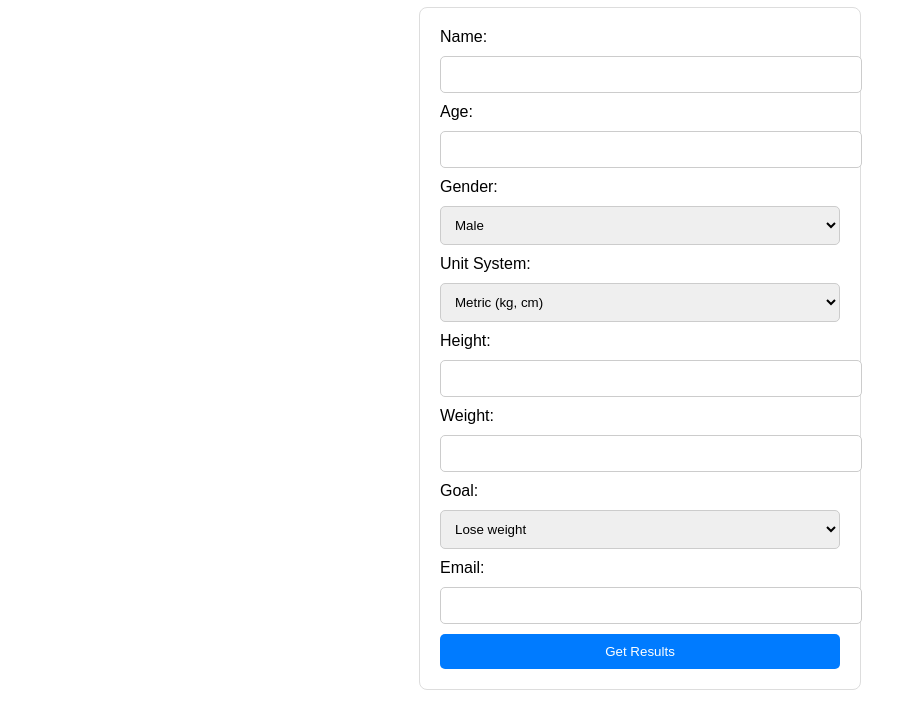
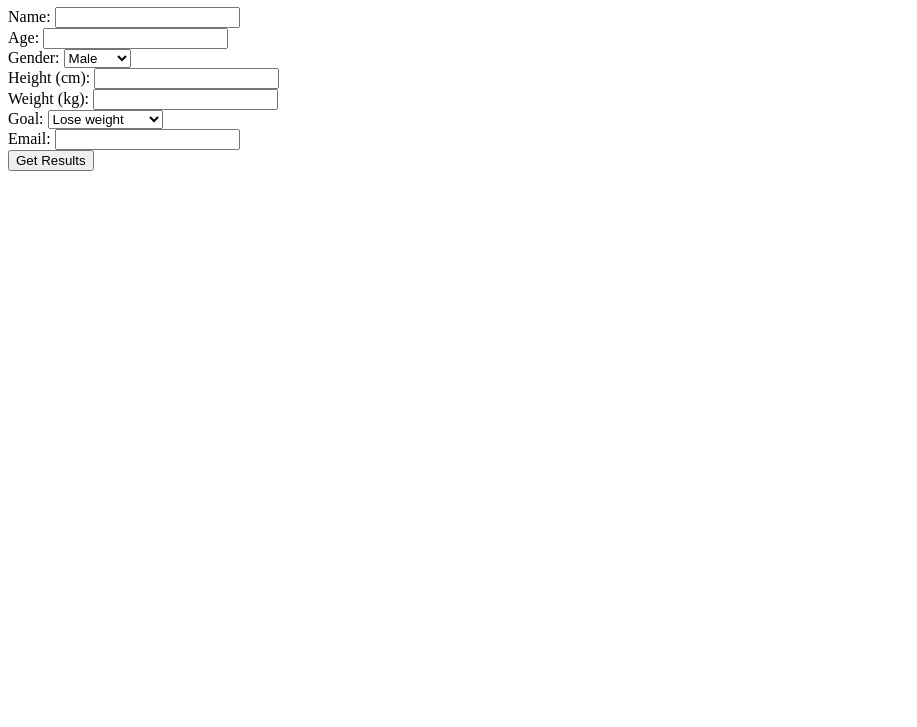
Before and after one commit to Chermidar/macro-calculator, a plain HTML site: page index.html in a window 1280 px wide. Shown: the part 73-800 px from the top of the page, without its empty margins (0-917 px from the left). Drawn offline with Linux system fonts and the light colour scheme.

Commit message:
Update index.html

```diff
--- a/index.html
+++ b/index.html
@@ -1,55 +1,41 @@
-
+<!-- Fusionado formulario de macros y Klaviyo -->
 <!DOCTYPE html>
 <html lang="en">
 <head>
     <meta charset="UTF-8">
     <meta name="viewport" content="width=device-width, initial-scale=1.0">
     <title>Macro Calculator</title>
-    <style>
-        body { font-family: Arial, sans-serif; margin: 20px; padding: 0; }
-        form { max-width: 400px; margin: auto; padding: 20px; border: 1px solid #ddd; border-radius: 8px; }
-        input, select { width: 100%; padding: 10px; margin: 10px 0; border: 1px solid #ccc; border-radius: 5px; }
-        button { width: 100%; padding: 10px; background-color: #007bff; color: white; border: none; border-radius: 5px; cursor: pointer; }
-        button:hover { background-color: #0056b3; }
-    </style>
 </head>
 <body>
     <h1>Macro Calculator</h1>
     <form id="macro-form">
         <label for="name">Name:</label>
-        <input type="text" id="name" name="name" required>
+        <input type="text" id="name" name="name" required><br>
 
         <label for="age">Age:</label>
-        <input type="number" id="age" name="age" required>
+        <input type="number" id="age" name="age" required><br>
 
         <label for="gender">Gender:</label>
         <select id="gender" name="gender" required>
             <option value="Male">Male</option>
             <option value="Female">Female</option>
-            <option value="Prefer not to say">Prefer not to say</option>
-        </select>
+        </select><br>
 
-        <label for="unit">Unit System:</label>
-        <select id="unit" name="unit" required>
-            <option value="metric">Metric (kg, cm)</option>
-            <option value="imperial">Imperial (lbs, inch)</option>
-        </select>
+        <label for="height">Height (cm):</label>
+        <input type="number" id="height" name="height" required><br>
 
-        <label for="height">Height:</label>
-        <input type="number" id="height" name="height" required>
-
-        <label for="weight">Weight:</label>
-        <input type="number" id="weight" name="weight" required>
+        <label for="weight">Weight (kg):</label>
+        <input type="number" id="weight" name="weight" required><br>
 
         <label for="goal">Goal:</label>
         <select id="goal" name="goal" required>
-            <option value="lose">Lose weight</option>
-            <option value="maintain">Maintain weight</option>
-            <option value="gain">Gain weight</option>
-        </select>
+            <option value="Lose weight">Lose weight</option>
+            <option value="Maintain weight">Maintain weight</option>
+            <option value="Gain muscle">Gain muscle</option>
+        </select><br>
 
         <label for="email">Email:</label>
-        <input type="email" id="email" name="email" required>
+        <input type="email" id="email" name="email" required><br>
 
         <button type="button" onclick="submitForm()">Get Results</button>
     </form>
@@ -69,19 +55,19 @@
                 const response = await fetch(endpoint, {
                     method: 'POST',
                     headers: {
-                        'Content-Type': 'application/json',
+                        'Content-Type': 'application/json'
                     },
-                    body: JSON.stringify(data),
+                    body: JSON.stringify(data)
                 });
 
                 if (response.ok) {
                     alert('Your data has been submitted successfully!');
                 } else {
-                    throw new Error('Failed to submit form');
+                    alert('There was an error. Please try again.');
                 }
             } catch (error) {
-                alert('There was an error. Please try again.');
-                console.error(error);
+                console.error('Error:', error);
+                alert('Failed to submit data. Please try again later.');
             }
         }
     </script>
```
